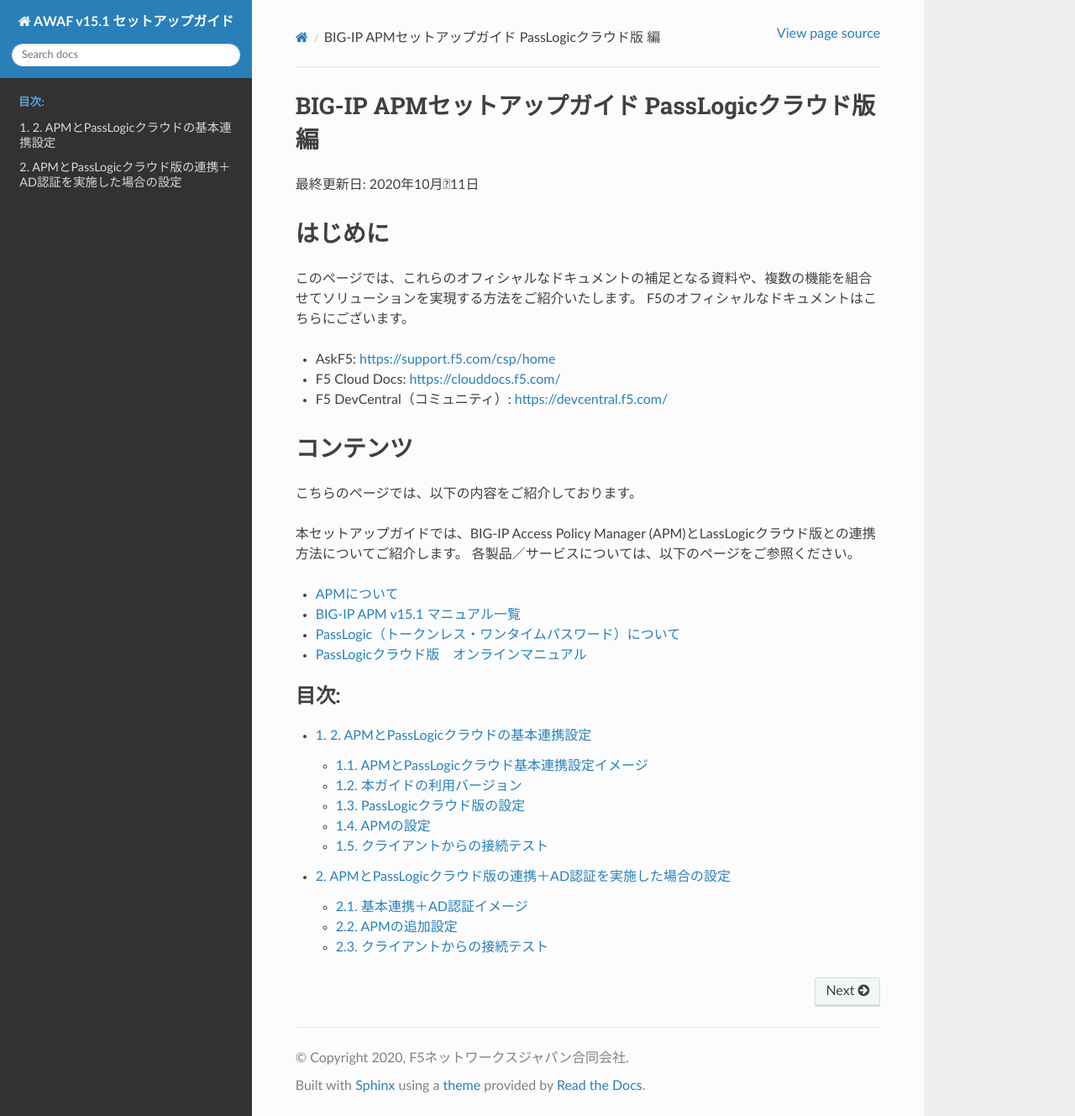
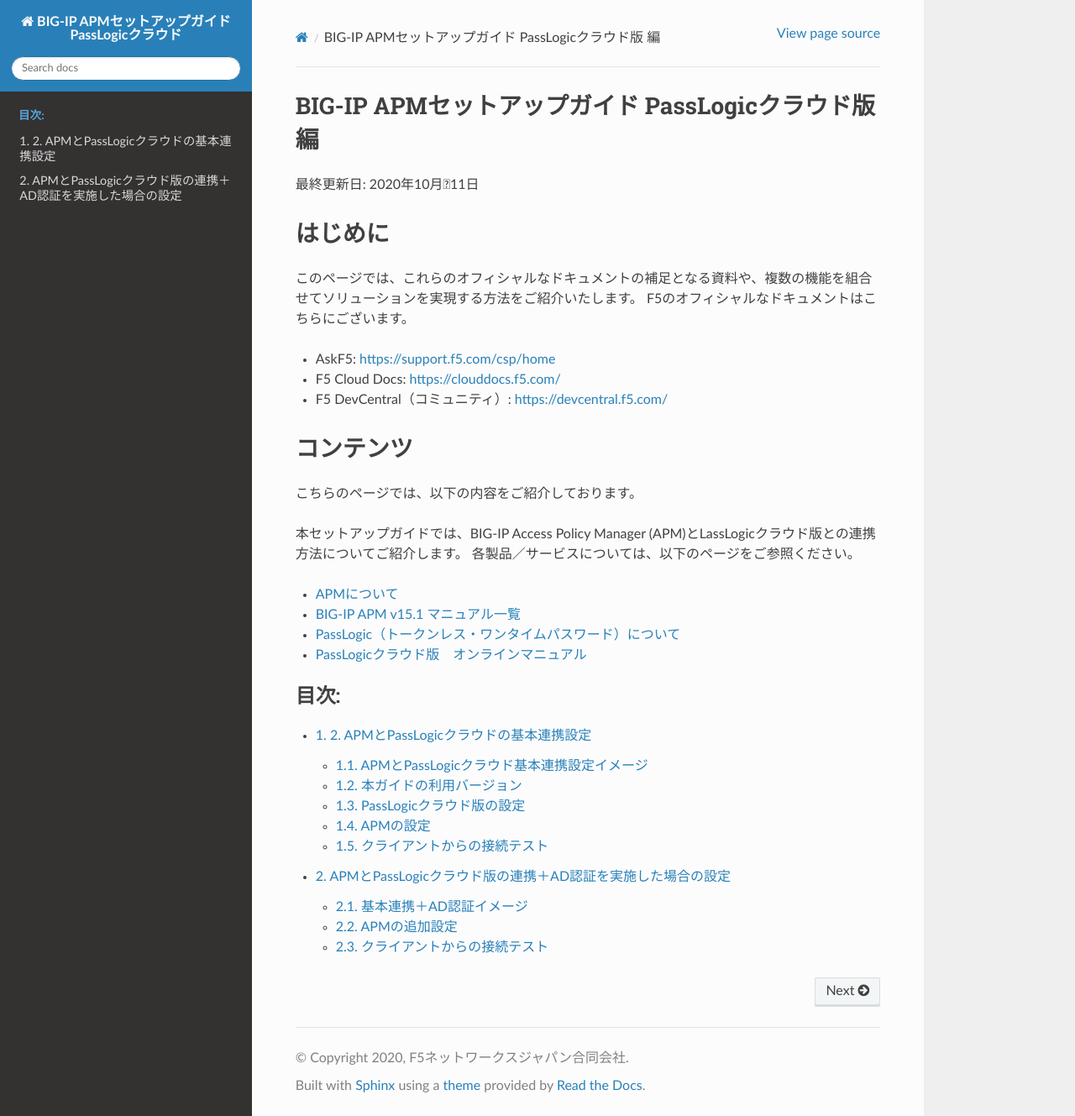
Before and after one commit to BeF5/f5j-easy-setup-waf-17, a Sphinx documentation site: the page built from docs/index.rst, in a window 1280 px wide and 1329 px high. Shown: the whole window at 84% size. Built offline with Sphinx 7.4.7 and the Read the Docs theme 2.0.0, drawn with Linux system fonts in a browser that asks for light colours.

Commit message:
no message

```diff
--- a/docs/conf.py
+++ b/docs/conf.py
@@ -17,7 +17,7 @@
 
 # -- Project information -----------------------------------------------------
 
-project = 'AWAF v15.1 セットアップガイド'
+project = 'BIG-IP APMセットアップガイド PassLogicクラウド'
 copyright = '2020, F5ネットワークスジャパン合同会社'
 author = 'F5ネットワークスジャパン合同会社'
 
```
